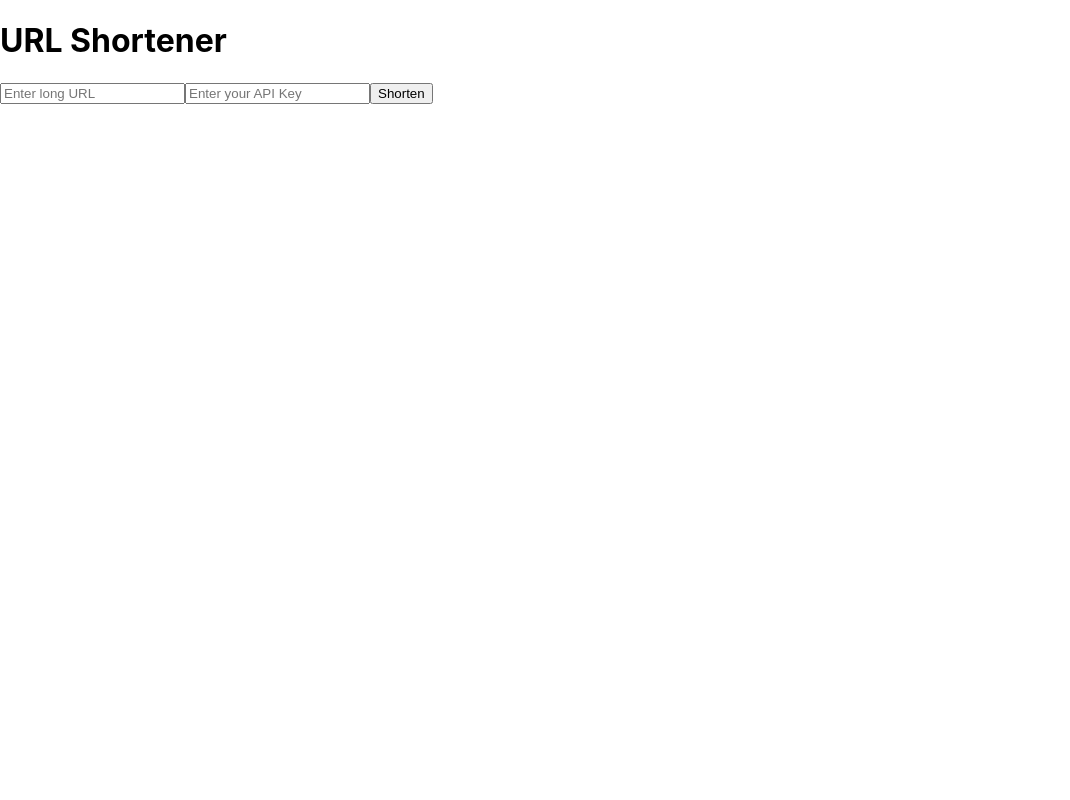
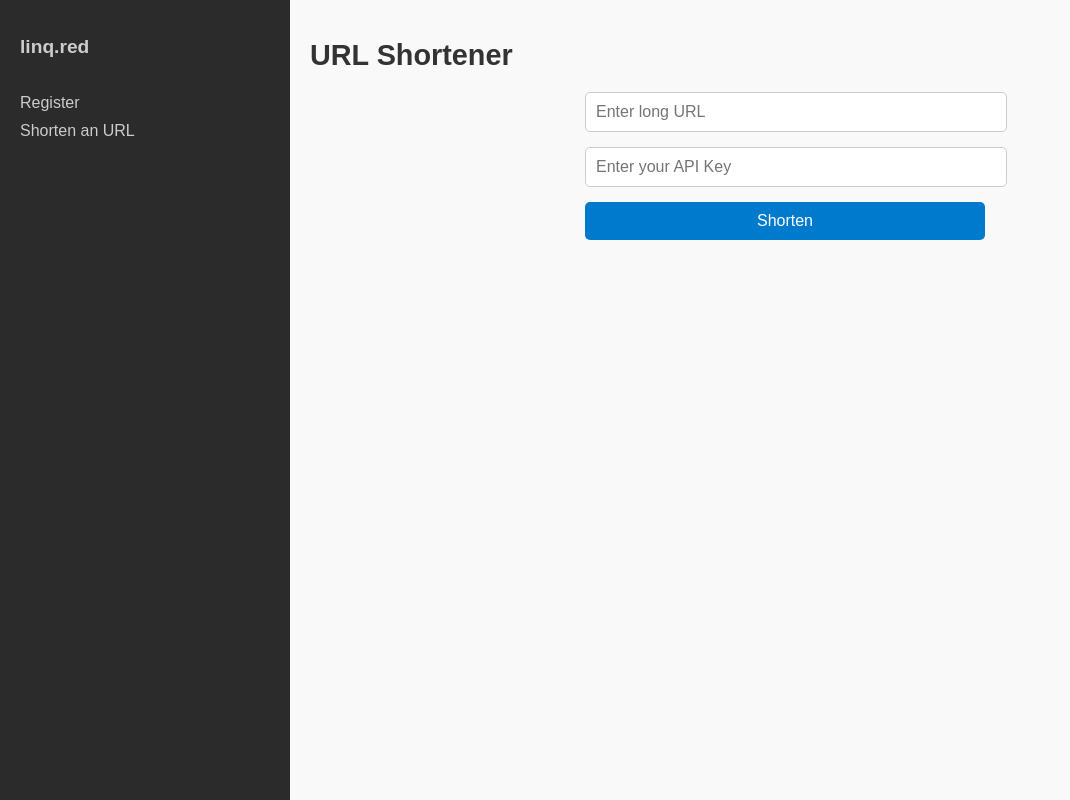
Before and after one commit to VimalNagata/linq-portal, a React (Create React App) app: page /shorten in a window 1280 px wide. Shown: the whole page, without its empty margins (0-1070 px from the left). Built offline with nearby package versions, Linux system fonts and the light colour scheme.

Commit message:
Home Page

```diff
--- a/src/App.css
+++ b/src/App.css
@@ -1,38 +1,107 @@
-.App {
-  text-align: center;
+/* App.css */
+
+body {
+  font-family: Arial, sans-serif;
+  margin: 0;
+  padding: 0;
+  background-color: #f4f4f4;
+  color: #333;
 }
 
-.App-logo {
-  height: 40vmin;
-  pointer-events: none;
+.ide-layout {
+  display: flex;
+  height: 100vh;
 }
 
-@media (prefers-reduced-motion: no-preference) {
-  .App-logo {
-    animation: App-logo-spin infinite 20s linear;
-  }
+/* Sidebar styling */
+.sidebar {
+  width: 250px;
+  background-color: #2b2b2b;
+  color: #ccc;
+  padding: 20px;
+  box-shadow: 2px 0 5px rgba(0, 0, 0, 0.1);
+  display: flex;
+  flex-direction: column;
+  align-items: start;
 }
 
-.App-header {
-  background-color: #282c34;
-  min-height: 100vh;
+.sidebar h2 {
+  color: #ccc;
+  font-size: 1.2em;
+  margin-bottom: 20px;
+}
+
+.sidebar nav ul {
+  list-style: none;
+  padding: 0;
+}
+
+.sidebar nav ul li {
+  margin: 10px 0;
+}
+
+.sidebar nav ul li a {
+  color: #ccc;
+  text-decoration: none;
+  font-size: 1em;
+  transition: color 0.3s ease;
+}
+
+.sidebar nav ul li a:hover {
+  color: #66b2ff;
+}
+
+/* Main content styling */
+.main-content {
+  flex: 1;
+  padding: 20px;
+  overflow-y: auto;
+  background-color: #f9f9f9;
+}
+
+h1 {
+  font-size: 1.8em;
+  color: #333;
+}
+
+form {
   display: flex;
   flex-direction: column;
-  align-items: center;
-  justify-content: center;
-  font-size: calc(10px + 2vmin);
-  color: white;
+  gap: 15px;
+  max-width: 400px;
+  margin: auto;
 }
 
-.App-link {
-  color: #61dafb;
+input[type="email"],
+input[type="url"],
+input[type="text"] {
+  padding: 10px;
+  border-radius: 5px;
+  border: 1px solid #ccc;
+  font-size: 1em;
+  width: 100%;
 }
 
-@keyframes App-logo-spin {
-  from {
-    transform: rotate(0deg);
-  }
-  to {
-    transform: rotate(360deg);
-  }
+button {
+  padding: 10px;
+  border: none;
+  border-radius: 5px;
+  background-color: #007acc;
+  color: #fff;
+  cursor: pointer;
+  font-size: 1em;
+  transition: background-color 0.3s ease;
 }
+
+button:hover {
+  background-color: #005fa3;
+}
+
+.error-message {
+  color: red;
+}
+
+.success-message {
+  color: green;
+  font-weight: bold;
+}
--- a/src/App.js
+++ b/src/App.js
@@ -1,15 +1,30 @@
 // App.js
 import React from 'react';
-import { BrowserRouter as Router, Route, Routes } from 'react-router-dom';
+import { BrowserRouter as Router, Route, Routes, Link } from 'react-router-dom';
 import RegisterAPIKey from './RegisterAPIKey';
 import ShortenURL from './ShortenURL';
+import './App.css';
 
 const App = () => (
   <Router>
-    <Routes>
-      <Route path="/shorten" element={<ShortenURL />} />
-      <Route path="/" element={<RegisterAPIKey />} />
-    </Routes>
+    <div className="ide-layout">
+      <aside className="sidebar">
+        <h2>linq.red</h2>
+        <nav>
+          <ul>
+            <li><Link to="/register">Register</Link></li>
+            <li><Link to="/shorten">Shorten an URL</Link></li>
+          </ul>
+        </nav>
+      </aside>
+      <main className="main-content">
+        <Routes>
+          <Route path="/register" element={<RegisterAPIKey />} />
+          <Route path="/shorten" element={<ShortenURL />} />
+          <Route path="/" element={<div>Select a tool from the Navigator</div>} />
+        </Routes>
+      </main>
+    </div>
   </Router>
 );
 
--- /dev/null
+++ b/src/HomePage.css
@@ -0,0 +1,53 @@
+/* HomePage.css */
+body {
+    font-family: Arial, sans-serif;
+    background-color: #f9f9f9;
+    margin: 0;
+    padding: 0;
+  }
+
+  .homepage {
+    display: flex;
+    flex-direction: column;
+    align-items: center;
+    text-align: center;
+    padding: 50px;
+    color: #333;
+  }
+
+  h1 {
+    font-size: 2.5em;
+    font-weight: 700;
+    color: #444;
+    margin-bottom: 0.5em;
+  }
+
+  p {
+    font-size: 1.2em;
+    max-width: 600px;
+    line-height: 1.6;
+    margin-bottom: 2em;
+  }
+
+  .homepage-buttons {
+    display: flex;
+    gap: 20px;
+  }
+
+  .homepage-button {
+    background-color: #007acc;
+    color: white;
+    padding: 12px 24px;
+    border-radius: 5px;
+    text-decoration: none;
+    font-size: 1em;
+    transition: background-color 0.3s ease;
+  }
+
+  .homepage-button:hover {
+    background-color: #005fa3;
+  }
+
+  .homepage-button:active {
+    background-color: #004d84;
+  }
--- a/src/RegisterAPIKey.js
+++ b/src/RegisterAPIKey.js
@@ -11,7 +11,6 @@ const RegisterAPIKey = () => {
     setError(null);
 
     try {
-      // Call the Lambda function with ?action=register
       const response = await fetch('https://linq.red/?action=register', {
         method: 'POST',
         headers: {
@@ -31,11 +30,11 @@ const RegisterAPIKey = () => {
     } catch (err) {
       setError('An error occurred while registering. Please check your input and try again.');
       console.error('Registration error:', err);
-  }
+    }
   };
 
   return (
-    <div>
+    <div className="container">
       <h1>Register for an API Key</h1>
       <form onSubmit={handleRegister}>
         <input
@@ -48,15 +47,13 @@ const RegisterAPIKey = () => {
         <button type="submit">Register</button>
       </form>
       {apiKey && (
-        <div>
+        <div className="success-message">
           <p>Your API Key:</p>
-          <p style={{ fontWeight: 'bold', wordBreak: 'break-all' }}>{apiKey}</p>
-          <p style={{ color: 'blue', fontSize: 'small' }}>
-            (Save this API key securely; you will need it to access the URL shortening service.)
-          </p>
+          <p>{apiKey}</p>
+          <p>(Save this API key securely; you will need it to access the URL shortening service.)</p>
         </div>
       )}
-      {error && <p style={{ color: 'red' }}>{error}</p>}
+      {error && <p className="error-message">{error}</p>}
     </div>
   );
 };
--- a/src/ShortenURL.js
+++ b/src/ShortenURL.js
@@ -1,4 +1,4 @@
-// Updated ShortenURL.js
+// ShortenURL.js
 import React, { useState } from 'react';
 
 const ShortenURL = () => {
@@ -12,7 +12,7 @@ const ShortenURL = () => {
     setError(null);
 
     try {
-      const response = await fetch('https://linq.red/', {
+      const response = await fetch('https://linq.red/shorten', {
         method: 'POST',
         headers: {
           'Content-Type': 'application/json',
@@ -34,7 +34,7 @@ const ShortenURL = () => {
   };
 
   return (
-    <div>
+    <div className="container">
       <h1>URL Shortener</h1>
       <form onSubmit={handleSubmit}>
         <input
@@ -56,7 +56,7 @@ const ShortenURL = () => {
       {shortURL && (
         <p>Short URL: <a href={shortURL} target="_blank" rel="noopener noreferrer">{shortURL}</a></p>
       )}
-      {error && <p style={{ color: 'red' }}>{error}</p>}
+      {error && <p className="error-message">{error}</p>}
     </div>
   );
 };
```
Also changed, not shown: src/HomePage.js (added, +17 -0 lines).
